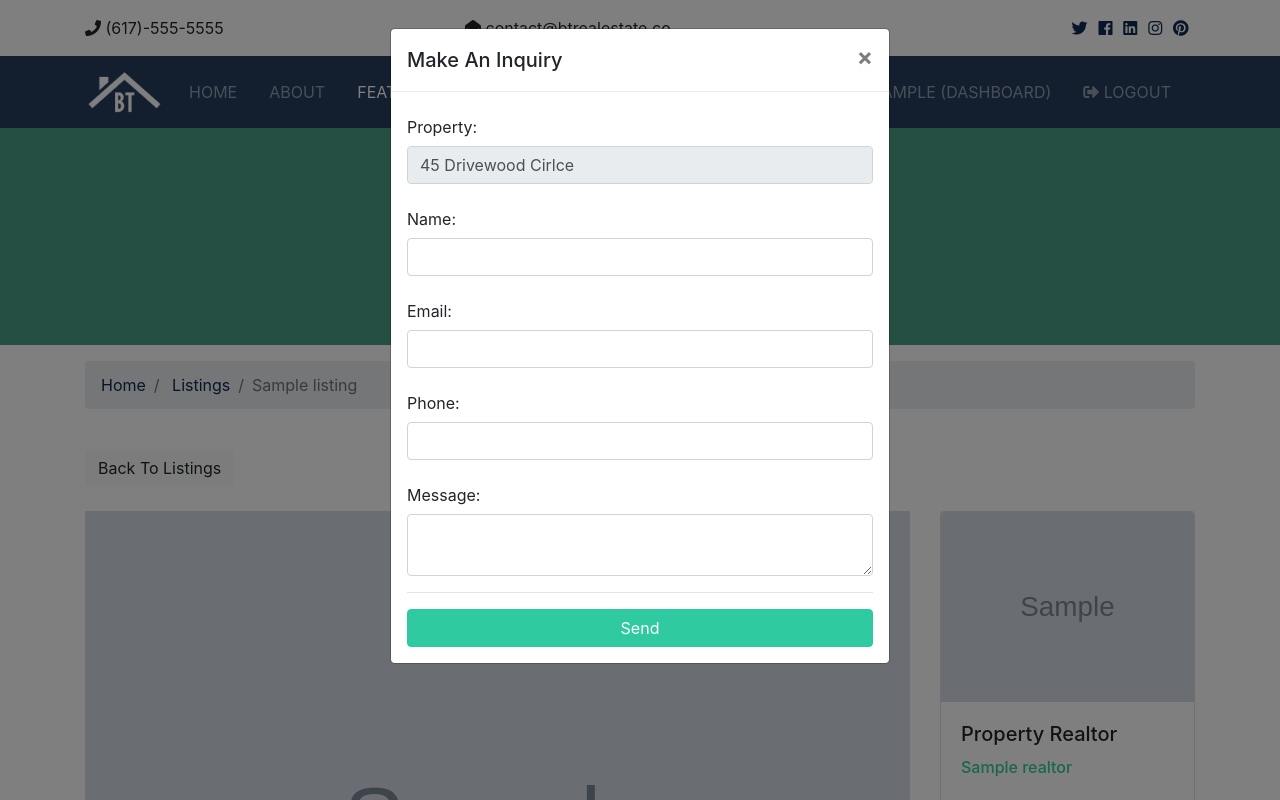
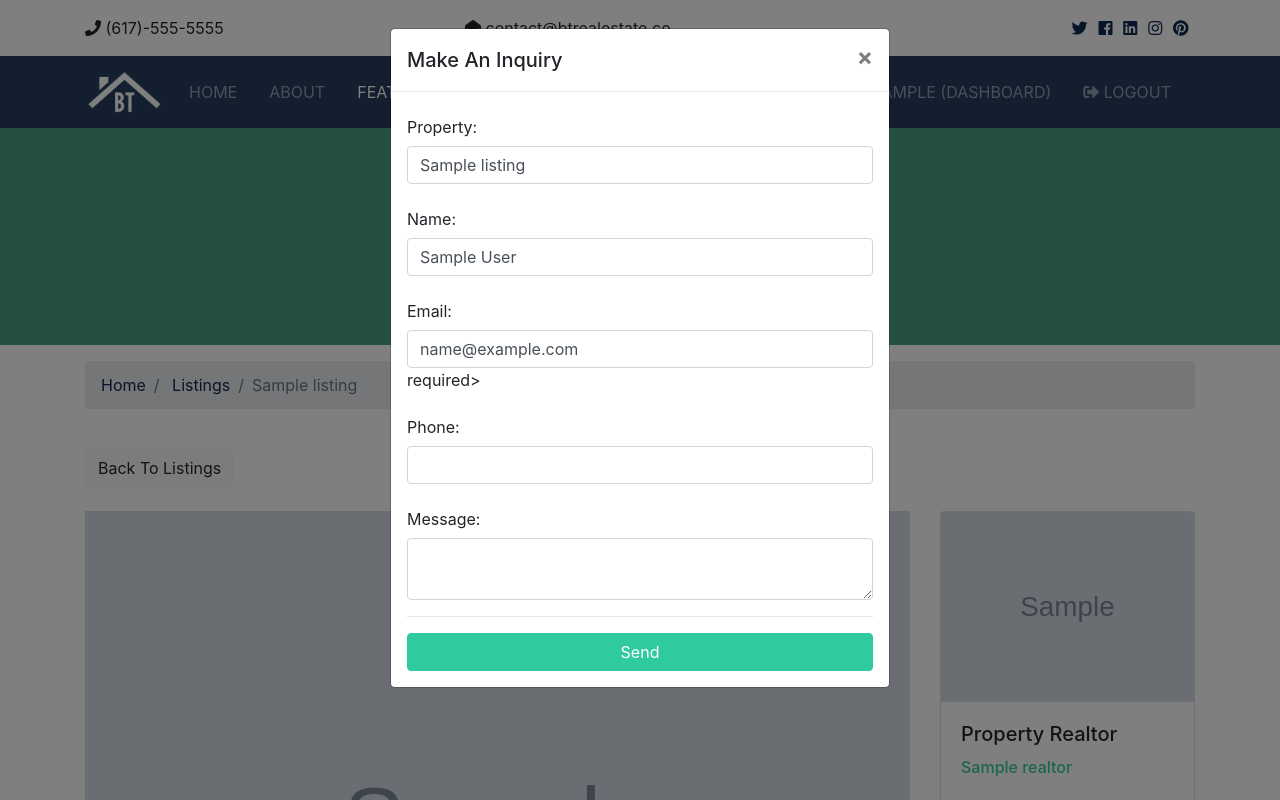
Before and after one commit to chranveer/housing_project_env, a Django app: page /listings/1 in a window 1280 px wide, after a click on "Make An Inquiry". Run offline with Django 3.2, Linux system fonts and the light colour scheme; a user stored in the database is signed in; tables that the repository leaves empty hold one stand-in row (values such as "Sample post"); grey boxes marked "Sample" are stand-in pictures; some libraries are stand-ins or nearby versions.

Commit message:
Inquiry Form Prep

```diff
--- a/btre/urls.py
+++ b/btre/urls.py
@@ -8,5 +8,6 @@ urlpatterns = [
     path('', include('pages.urls')),
     path('listings/', include('listings.urls')),
     path("accounts/", include('accounts.urls')),
+    path("contacts/", include('contacts.urls')),
     path("admin/", admin.site.urls),
 ] + static(settings.MEDIA_URL, document_root=settings.MEDIA_ROOT)
--- /dev/null
+++ b/contacts/urls.py
@@ -0,0 +1,6 @@
+from django.urls import path
+from . import views
+
+urlpatterns = [
+    path('contact', views.contact, name='contact'),
+]
--- a/contacts/views.py
+++ b/contacts/views.py
@@ -1,3 +1,6 @@
 from django.shortcuts import render
 
 # Create your views here.
+
+def contact(request):
+    return
--- a/templates/accounts/dashboard.html
+++ b/templates/accounts/dashboard.html
@@ -13,7 +13,7 @@
 </section>
 
 <!-- Alerts -->
-{% include 'partials/alerts.html' %}
+{% include 'partials/_alerts.html' %}
 
 <!-- Breadcrumb -->
 <section id="bc" class="mt-3">
--- a/templates/listings/listing.html
+++ b/templates/listings/listing.html
@@ -174,18 +174,32 @@
                 </button>
             </div>
             <div class="modal-body">
-                <form>
+                <form action="{% url 'contact' %}" method="POST">
+                    {% csrf_token %}
+                    {% if user.is_authenticated %}
+                    <input type="hidden" name="user_id" value="{{ user.id }}">
+                    {% else %}
+                    <input type="hidden" name="user_id" value="0">
+                    {% endif %}
+                    <input type="hidden" name="realtor_email" value="{{ listing.realtor.email }}">
+                    <input type="hidden" name="listing_id" value="{{ listing.id }}">
                     <div class="form-group">
                         <label for="property_name" class="col-form-label">Property:</label>
-                        <input type="text" name="listing" class="form-control" value="45 Drivewood Cirlce" disabled>
+                        <input type="text" name="listing" class="form-control" value="{{ listing.title }}">
                     </div>
                     <div class="form-group">
                         <label for="name" class="col-form-label">Name:</label>
-                        <input type="text" name="name" class="form-control" required>
+                        <input type="text" name="name" class="form-control"
+                            {% if user.is_authenticated %}
+                            value="{{ user.first_name }} {{ user.last_name }}"
+                            {% endif %} required>
                     </div>
                     <div class="form-group">
                         <label for="email" class="col-form-label">Email:</label>
-                        <input type="email" name="email" class="form-control" required>
+                        <input type="email" name="email" class="form-control"
+                            {% if user.is_authenticated %}
+                            value="{{ user.email }}"
+                            {% endif %} required> required>
                     </div>
                     <div class="form-group">
                         <label for="phone" class="col-form-label">Phone:</label>
```
